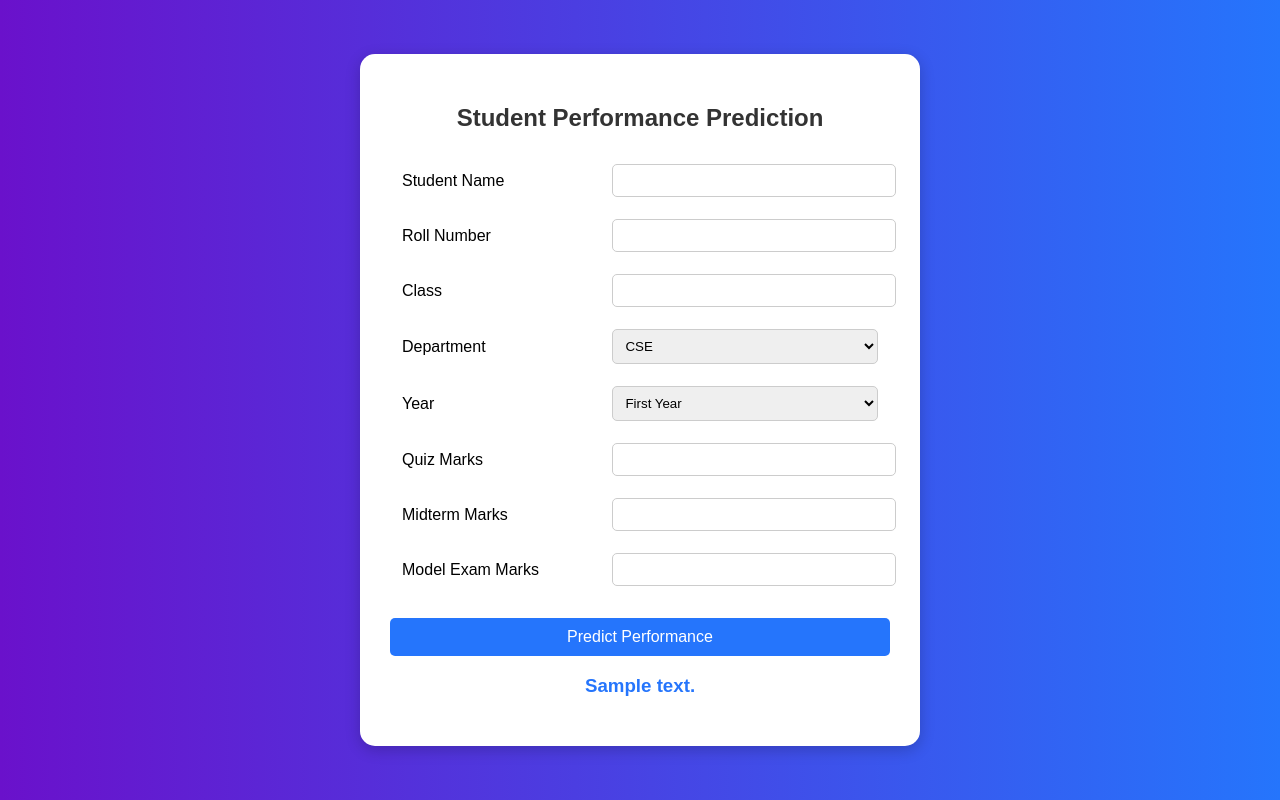
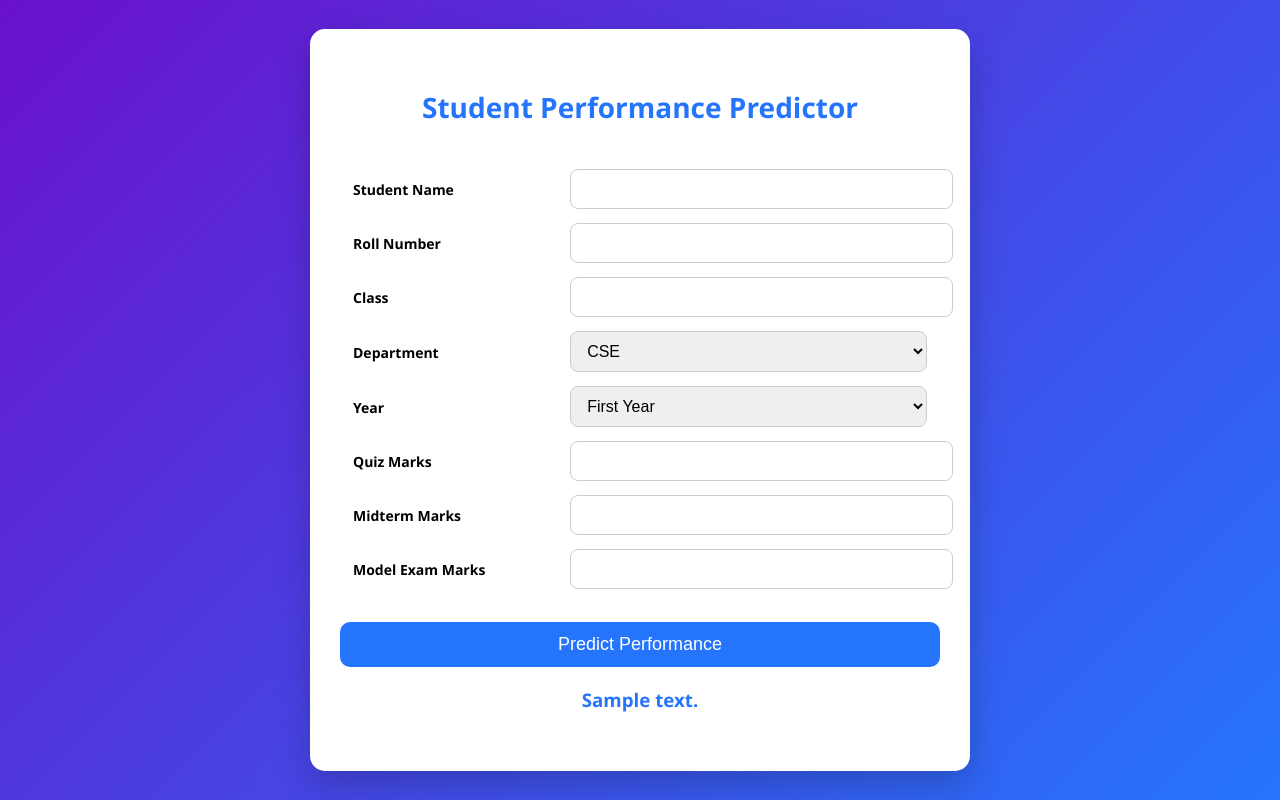
Before and after one commit to sid-vj/basicstudentprediction, a Flask app: template AssymStudentModelProject/templates/index.html in a window 1280 px wide. Run offline with Flask 3, Linux system fonts and the light colour scheme; the template is opened without the code that fills it: most values are stand-ins (such as "Sample title", 1, 10 or a date in 2020); parts of the project's set-up code (start-up, migrations or seed data) failed here and were passed over; some libraries are stand-ins or nearby versions.

Commit message:
Update index.html

```diff
--- a/AssymStudentModelProject/templates/index.html
+++ b/AssymStudentModelProject/templates/index.html
@@ -1,68 +1,169 @@
 <!DOCTYPE html>
 <html lang="en">
 <head>
-  <meta charset="UTF-8">
-  <meta name="viewport" content="width=device-width, initial-scale=1.0">
+  <meta charset="UTF-8" />
+  <meta name="viewport" content="width=device-width, initial-scale=1.0"/>
   <title>Student Performance Predictor</title>
+  <link rel="icon" href="{{ url_for('static', filename='Icon.jpg') }}" />
+  <script src="https://cdnjs.cloudflare.com/ajax/libs/bodymovin/5.7.4/lottie.min.js"></script>
   <style>
     body {
-      font-family: Arial, sans-serif;
-      background: linear-gradient(to right, #6a11cb, #2575fc);
-      margin: 0;
-      padding: 0;
+      font-family: 'Segoe UI', Tahoma, Geneva, Verdana, sans-serif;
+      background: linear-gradient(135deg, #6a11cb, #2575fc);
       display: flex;
       justify-content: center;
       align-items: center;
-      height: 100vh;
+      min-height: 100vh;
+      margin: 0;
+      overflow: hidden;
     }
+
+    /* ===== Intro Screen ===== */
+    #intro {
+      position: absolute;
+      top: 0; left: 0;
+      width: 100%; height: 100%;
+      display: flex;
+      flex-direction: column;
+      align-items: center;
+      justify-content: center;
+      color: white;
+      text-align: center;
+      background: linear-gradient(135deg, #6a11cb, #2575fc);
+      z-index: 10;
+    }
+
+    #intro h1 {
+      font-size: 36px;
+      margin-top: 20px;
+      opacity: 0;
+      animation: fadeInUp 1s forwards;
+      animation-delay: 0.5s;
+    }
+
+    #intro p {
+      font-size: 18px;
+      margin-top: 10px;
+      opacity: 0;
+      animation: fadeInUp 1s forwards;
+      animation-delay: 1s;
+    }
+
+    #lottie {
+      width: 200px;
+      height: 200px;
+    }
+
+    @keyframes fadeInUp {
+      from { opacity: 0; transform: translateY(20px); }
+      to { opacity: 1; transform: translateY(0); }
+    }
+
+    @keyframes fadeOut {
+      to { opacity: 0; visibility: hidden; }
+    }
+
+    /* ===== Form Card ===== */
     .form-card {
       background: #fff;
+      padding: 40px 30px;
       border-radius: 15px;
-      box-shadow: 0 4px 15px rgba(0, 0, 0, 0.2);
-      padding: 30px;
-      width: 500px;
+      box-shadow: 0 15px 35px rgba(0,0,0,0.2);
+      width: 100%;
+      max-width: 600px;
+      opacity: 0;
+      transform: translateY(20px);
+      transition: all 1s ease;
+      z-index: 1;
+      position: relative;
     }
-    h2 {
+
+    .form-card.show {
+      opacity: 1;
+      transform: translateY(0);
+    }
+
+    h1.form-title {
       text-align: center;
-      margin-bottom: 20px;
-      color: #333;
+      margin-bottom: 30px;
+      color: #2575fc;
+      font-size: 28px;
     }
-    table {
+
+    table { width: 100%; border-spacing: 12px; }
+    td { vertical-align: middle; }
+
+    input[type="text"], input[type="number"], select {
       width: 100%;
+      padding: 10px 12px;
+      border-radius: 8px;
+      border: 1px solid #ccc;
+      font-size: 16px;
+      transition: all 0.3s ease;
     }
-    td {
-      padding: 10px;
+
+    input:focus, select:focus {
+      outline: none;
+      border-color: #2575fc;
+      box-shadow: 0 0 8px rgba(37,117,252,0.4);
     }
-    input, select {
-      width: 100%;
-      padding: 8px;
-      border: 1px solid #ccc;
-      border-radius: 5px;
-    }
+
     button {
       width: 100%;
-      padding: 10px;
+      padding: 12px;
       margin-top: 20px;
+      border: none;
+      border-radius: 10px;
       background: #2575fc;
-      border: none;
       color: #fff;
-      font-size: 16px;
-      border-radius: 5px;
+      font-size: 18px;
       cursor: pointer;
+      transition: all 0.3s ease;
     }
+
     button:hover {
-      background: #1b5edb;
+      background: #6a11cb;
+      transform: translateY(-3px);
+      box-shadow: 0 8px 20px rgba(0,0,0,0.2);
     }
-    h3 {
+
+    label { font-weight: 600; font-size: 14px; }
+
+    tr { opacity: 0; transform: translateY(20px); animation: slideUp 0.6s forwards; }
+    tr:nth-child(1) { animation-delay: 0.1s; }
+    tr:nth-child(2) { animation-delay: 0.2s; }
+    tr:nth-child(3) { animation-delay: 0.3s; }
+    tr:nth-child(4) { animation-delay: 0.4s; }
+    tr:nth-child(5) { animation-delay: 0.5s; }
+    tr:nth-child(6) { animation-delay: 0.6s; }
+    tr:nth-child(7) { animation-delay: 0.7s; }
+    tr:nth-child(8) { animation-delay: 0.8s; }
+    tr:nth-child(9) { animation-delay: 0.9s; }
+
+    @keyframes slideUp { to { opacity: 1; transform: translateY(0); } }
+
+    h3.prediction {
       text-align: center;
       color: #2575fc;
+      margin-top: 20px;
     }
+
+    @media (max-width: 640px) { .form-card { padding: 30px 20px; } }
   </style>
 </head>
 <body>
-  <div class="form-card">
-    <h2>Student Performance Prediction</h2>
-    <form action="/predict" method="post">
+
+  <!-- Intro Animation -->
+  <div id="intro">
+    <div id="lottie"></div>
+    <h1>Student Performance Predictor</h1>
+    <p>Analyzing student success factors...</p>
+  </div>
+
+  <!-- Form -->
+  <div class="form-card" id="formCard">
+    <h1 class="form-title">Student Performance Predictor</h1>
+    <form method="POST" action="{{ url_for('predict') }}">
       <table>
         <tr><td><label for="name">Student Name</label></td><td><input type="text" id="name" name="name" required></td></tr>
         <tr><td><label for="roll">Roll Number</label></td><td><input type="number" id="roll" name="roll" required></td></tr>
@@ -84,8 +185,24 @@
       </table>
       <button type="submit">Predict Performance</button>
     </form>
+    <h3 class="prediction">{{ prediction_text }}</h3>
+  </div>
 
-    <h3>{{ prediction_text }}</h3>
-  </div>
+  <script>
+    // Load Lottie animation
+    lottie.loadAnimation({
+      container: document.getElementById("lottie"),
+      renderer: "svg",
+      loop: true,
+      autoplay: true,
+      path: "{{ url_for('static', filename='lottie.json') }}"
+    });
+
+    // Transition from intro to form
+    setTimeout(() => {
+      document.getElementById("intro").style.animation = "fadeOut 1s forwards";
+      document.getElementById("formCard").classList.add("show");
+    }, 4000); // show intro for 4s
+  </script>
 </body>
 </html>
```
